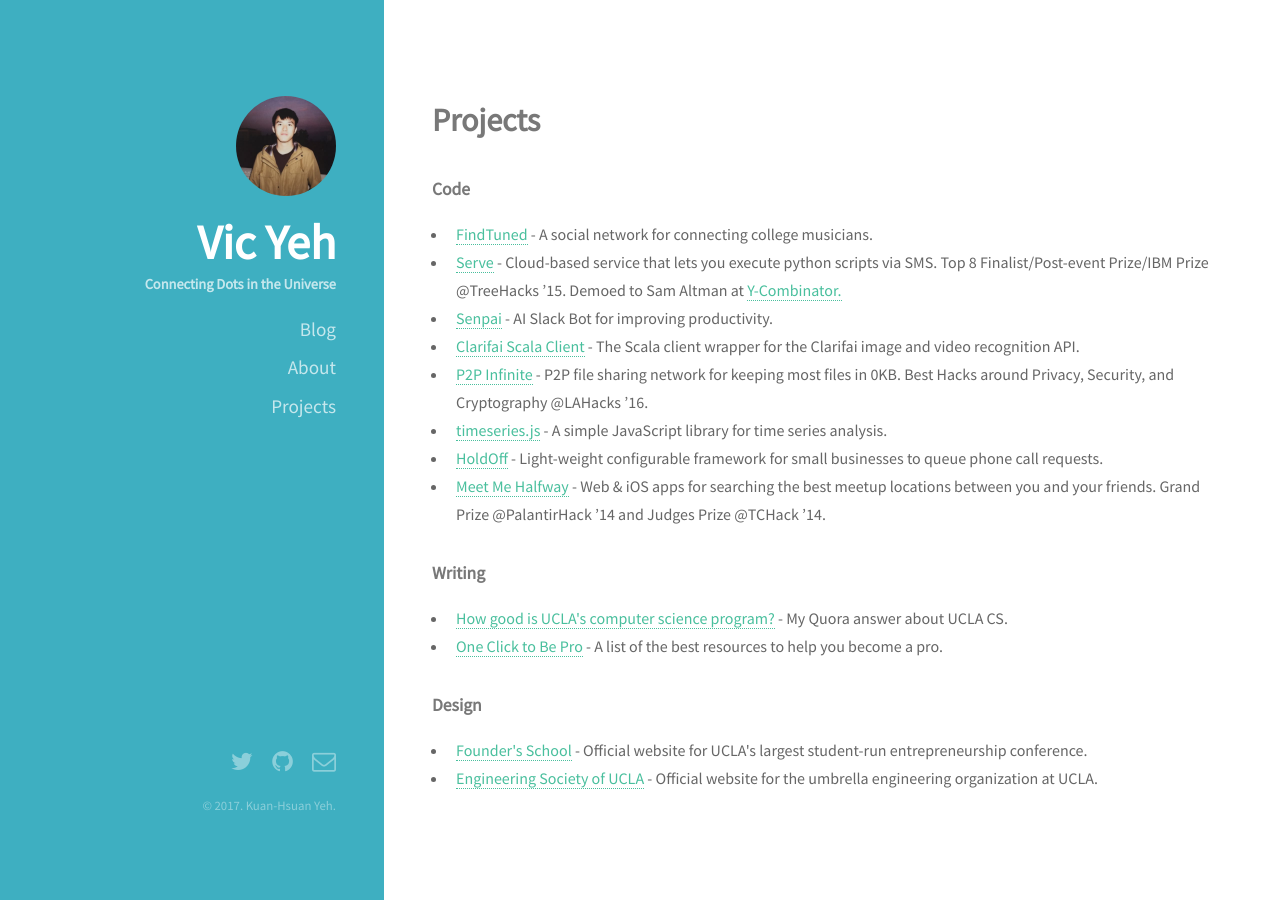
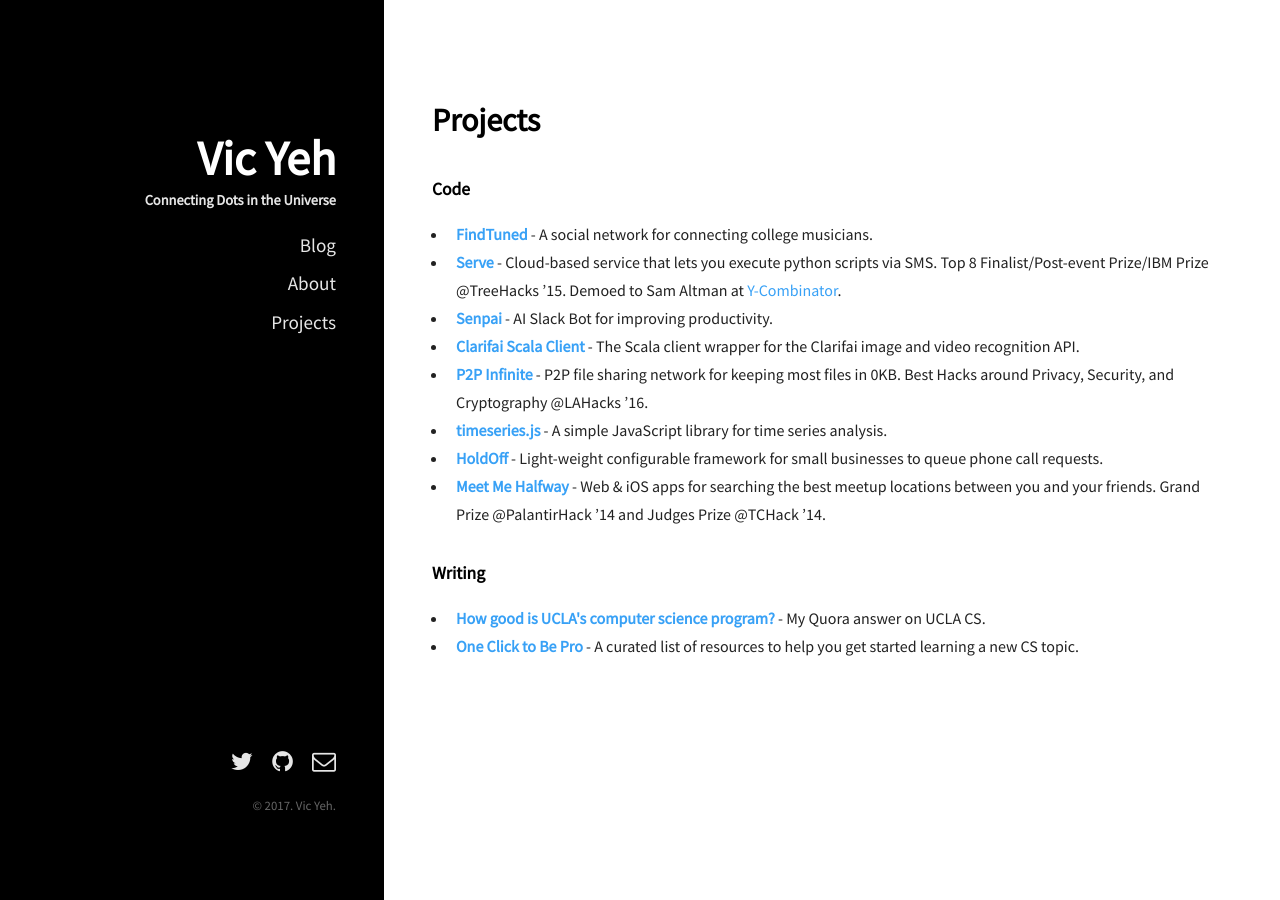
Before and after one commit to vicoyeh/vicoyeh.github.io, a Jekyll site: the page built from projects/index.html, in a window 1280 px wide. Built offline with Jekyll 4.4.1, drawn with Linux system fonts in a browser that asks for light colours.

Commit message:
change to new style

```diff
--- a/_layouts/default.html
+++ b/_layouts/default.html
@@ -33,8 +33,7 @@
 	<body id="top">
 
       <header id="header">
-          <a href="/" class="image avatar"><img src="/images/pc.jpg" alt="profile photo" /></a>
-          <div style="margin-top:-20px">
+          <div style="margin-top:20px">
             <h1>Vic Yeh</h1>
             <h5 style="color:rgba(255,255,255,0.7);margin-top:-10px">Connecting Dots in the Universe</h5>
           </div>
@@ -76,7 +75,7 @@
               {% endif %}
             </ul>
             <ul class="copyright">
-                <li>&copy; 2017. Kuan-Hsuan Yeh.</li>
+                <li>&copy; 2017. Vic Yeh.</li>
             </ul>
         </footer>
 
--- a/css/style.css
+++ b/css/style.css
@@ -41,20 +41,27 @@
 		-o-transition: color 0.2s ease-in-out, border-color 0.2s ease-in-out;
 		-ms-transition: color 0.2s ease-in-out, border-color 0.2s ease-in-out;
 		transition: color 0.2s ease-in-out, border-color 0.2s ease-in-out;
-		border-bottom: dotted 1px;
-		color: #49bf9d;
+		color: rgb(56, 161, 246) !important;
 		text-decoration: none;
 	}
 
-		a:hover {
-			border-bottom-color: transparent;
-			color: rgb(32, 145, 163) !important;
-			text-decoration: none;
-		}
+
+	a:hover {
+		border-bottom-color: transparent;
+		text-decoration: underline;
+	}
+
+	#header a, #footer a {
+		color: rgba(255,255,255,0.9) !important;
+	}
+
+	#header a:hover, #footer a:hover {
+		text-decoration: none;
+		color: rgb(56, 161, 246) !important;
+	}
 
 	strong, b {
-		color: #787878;
-		font-weight: 400;
+		font-weight: 600;
 	}
 
 	em, i {
@@ -66,7 +73,7 @@
 	}
 
 	h1, h2, h3, h4, h5, h6 {
-		color: #787878;
+		color: #000;
 		font-weight: 400;
 		line-height: 1em;
 		margin: 0 0 1em 0;
@@ -219,7 +226,7 @@
 	}
 
 	label {
-		color: #787878;
+		color: #000;
 		display: block;
 		font-size: 0.9em;
 		font-weight: 400;
@@ -936,7 +943,7 @@
 /* Header */
 
 	#header {
-		background-color: rgb(62, 175, 193);
+		background-color: #000;
 		background-attachment: scroll,								fixed;
 		/* background-image: url("images/overlay.png"), url("../images/bg.jpg"); */
 		background-position: top left,							top left;
@@ -972,13 +979,17 @@
 			width: 6.25em;
 		}
 
+		#header h5 {
+			color: rgba(255, 255, 255, 0.9) !important;
+		}
+
 		#header .menu {
 			list-style: none;
 
 		}
 
 		#header .menu a {
-			color:rgba(255,255,255,0.7);
+			color:rgba(255,255,255,0.9);
 			font-size: 1.2em;
 			line-height: 2em;
 			border-bottom: none;
@@ -1278,24 +1289,24 @@
 
 /* Custom */
 	em {
-		background-color: #E26A6A;
-		color: #fff;
+		color: #222;
 		padding:2px 4px;
 		border-radius: 3px;
 	}
 
-	strong {
-		color: #111;
-	}
 
 	h1,h2,h3,h4,h5,h6 {
 		font-weight: bold;
 	}
 
 	body {
-		color: #666;
+		color: #222;
+	}
+
+	.highlight code {
+		color: #fff;
 	}
 
 	.post-meta {
-		color: #999;
+		color: #666;
 	}
--- a/projects/index.html
+++ b/projects/index.html
@@ -6,26 +6,20 @@
         <h1>Projects</h1>
         <h4>Code</h4>
         <ul>
-        	<li><a href="http://www.findtuned.com/">FindTuned</a> - A social network for connecting college musicians.</li>
-            <li><a href="https://github.com/bclyang/Serve">Serve</a> - Cloud-based service that lets you execute python scripts via SMS. Top 8 Finalist/Post-event Prize/IBM Prize @TreeHacks ’15. Demoed to Sam Altman at <a href="http://ycombinator.com">Y-Combinator.</a></li>
-            <li><a href="/2016/04/25/using-chatbot-to-improve-group-workflow.html">Senpai</a> - AI Slack Bot for improving productivity.</li>
-            <li><a href="https://github.com/vic317yeh/clarifai-scala">Clarifai Scala Client</a>  - The Scala client wrapper for the Clarifai image and video recognition API.</li>
-            <li><a href="https://devpost.com/software/p2p-infinite">P2P Infinite</a> - P2P file sharing network for keeping most files in 0KB. Best Hacks around Privacy, Security, and Cryptography @LAHacks ’16.</li>
-            <li><a href="https://github.com/vic317yeh/timeseries.js">timeseries.js</a> - A simple JavaScript library for time series analysis.</li>
-        	<li><a href="https://github.com/tleavitt/HoldOff">HoldOff</a> - Light-weight configurable framework for small businesses to queue phone call requests.</li>
-        	<li><a href="https://github.com/vic317yeh/meet-me-halfway">Meet Me Halfway</a> - Web & iOS apps for searching the best meetup locations between you and your friends. Grand Prize @PalantirHack ’14 and Judges Prize @TCHack ’14.</li>
+        	<li><a href="http://www.findtuned.com/"><b>FindTuned</b></a> - A social network for connecting college musicians.</li>
+            <li><a href="https://github.com/bclyang/Serve"><b>Serve</b></a> - Cloud-based service that lets you execute python scripts via SMS. Top 8 Finalist/Post-event Prize/IBM Prize @TreeHacks ’15. Demoed to Sam Altman at <a href="http://ycombinator.com">Y-Combinator</a>.</li>
+            <li><a href="/2016/04/25/using-chatbot-to-improve-group-workflow.html"><b>Senpai</b></a> - AI Slack Bot for improving productivity.</li>
+            <li><a href="https://github.com/vic317yeh/clarifai-scala"><b>Clarifai Scala Client</b></a>  - The Scala client wrapper for the Clarifai image and video recognition API.</li>
+            <li><a href="https://devpost.com/software/p2p-infinite"><b>P2P Infinite</b></a> - P2P file sharing network for keeping most files in 0KB. Best Hacks around Privacy, Security, and Cryptography @LAHacks ’16.</li>
+            <li><a href="https://github.com/vic317yeh/timeseries.js"><b>timeseries.js</b></a> - A simple JavaScript library for time series analysis.</li>
+        	<li><a href="https://github.com/tleavitt/HoldOff"><b>HoldOff</b></a> - Light-weight configurable framework for small businesses to queue phone call requests.</li>
+        	<li><a href="https://github.com/vic317yeh/meet-me-halfway"><b>Meet Me Halfway</b></a> - Web & iOS apps for searching the best meetup locations between you and your friends. Grand Prize @PalantirHack ’14 and Judges Prize @TCHack ’14.</li>
         </ul>
 
         <h4>Writing</h4>
         <ul>
-            <li><a href="https://www.quora.com/How-good-is-UCLAs-computer-science-program/answer/Vic-Yeh-1">How good is UCLA's computer science program?</a> - My Quora answer about UCLA CS.</li>
-            <li><a href="https://github.com/vic317yeh/One-Click-to-Be-Pro">One Click to Be Pro</a>  - A list of the best resources to help you become a pro.</li>
-        </ul>
-
-        <h4>Design</h4>
-        <ul>
-        	<li><a href="http://uclafs.com/">Founder's School</a> - Official website for UCLA's largest student-run entrepreneurship conference.</li>
-        	<li><a href="https://esuc2015.herokuapp.com">Engineering Society of UCLA</a> - Official website for the umbrella engineering organization at UCLA.</li>
+            <li><a href="https://www.quora.com/How-good-is-UCLAs-computer-science-program/answer/Vic-Yeh-1"><b>How good is UCLA's computer science program?</b></a> - My Quora answer on UCLA CS.</li>
+            <li><a href="https://github.com/vic317yeh/One-Click-to-Be-Pro"><b>One Click to Be Pro</b></a>  - A curated list of resources to help you get started learning a new CS topic.</li>
         </ul>
     </section>
 </div>
```
Also changed, not shown: _posts/2017-05-17-what-i-learned-as-acm-president.markdown (+9 -9 lines), about/index.html (+5 -2 lines), blog/index.html (+5 -5 lines).
